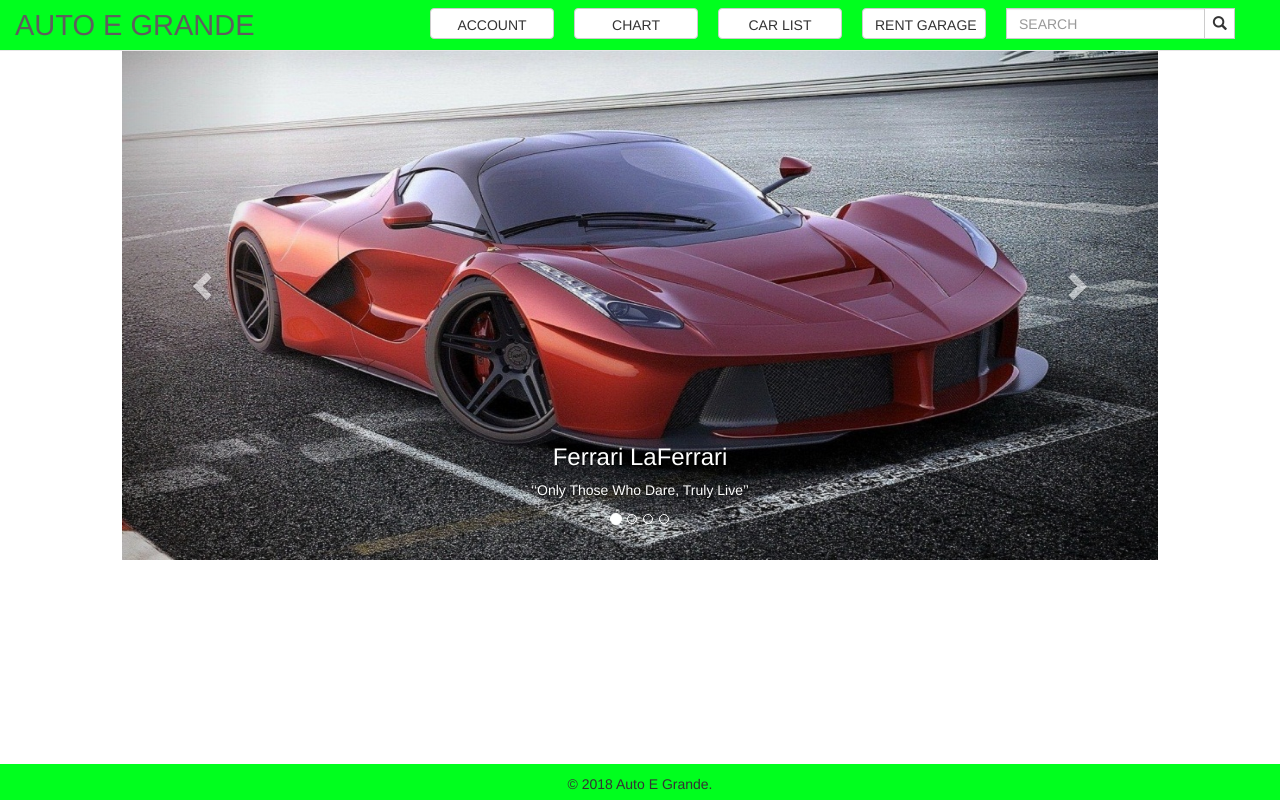
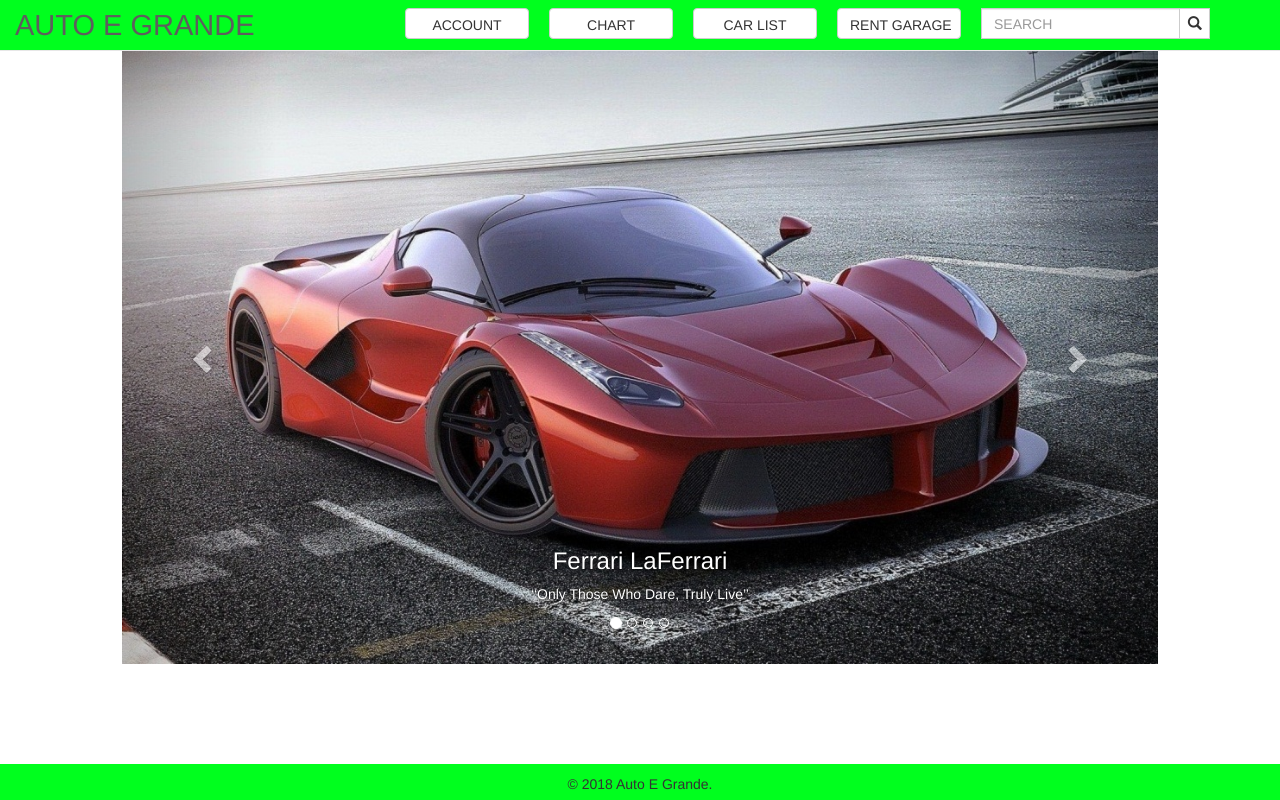
Before and after one commit to autoegrande/autoegrande.github.io, a PHP site: page / in a window 1280 px wide. Run offline with PHP 8.4, Linux system fonts and the light colour scheme.

Commit message:
Add files via upload

```diff
--- a/css/style.css
+++ b/css/style.css
@@ -10,9 +10,27 @@
 
 body
 {
-	margin: 0 0 0 0;
+	margin: 42px 0 0 0;
 	padding: 0 0 0 0;
 }
+
+/* Body */
+
+div.space-navbar
+{
+	width: 100%;
+	padding: 0 0 0 0;
+	margin: 0 0 0 0;
+	height: 24px;
+}
+
+section div.row
+{
+	margin-left: 0;
+	margin-right: 0;
+}
+
+/* Body */
 
 /* Navbar */
 
@@ -53,7 +71,7 @@
 
 nav ul.navbar-nav
 {
-	width: 68%;
+	width: 70%;
 }
 
 nav ul a.btn
@@ -82,7 +100,7 @@
 	padding: 0 0 0 0;
 }
 
-div#galleryJumbotron div.carousel-inner
+div#galleryJumbotron
 {
 	width: 100%;
 	height: 560px;
@@ -91,28 +109,10 @@
 div#galleryJumbotron div.carousel-inner img
 {
 	width: 100%;
-	height: 560px;
+	height: auto;
 }
 
 /* Jumbotron */
-
-/* Body */
-
-div.space-navbar
-{
-	width: 100%;
-	padding: 0 0 0 0;
-	margin: 0 0 0 0;
-	height: 64px;
-}
-
-section div.row
-{
-	margin-left: 0;
-	margin-right: 0;
-}
-
-/* Body */
 
 /* Search Filter */
 
```
